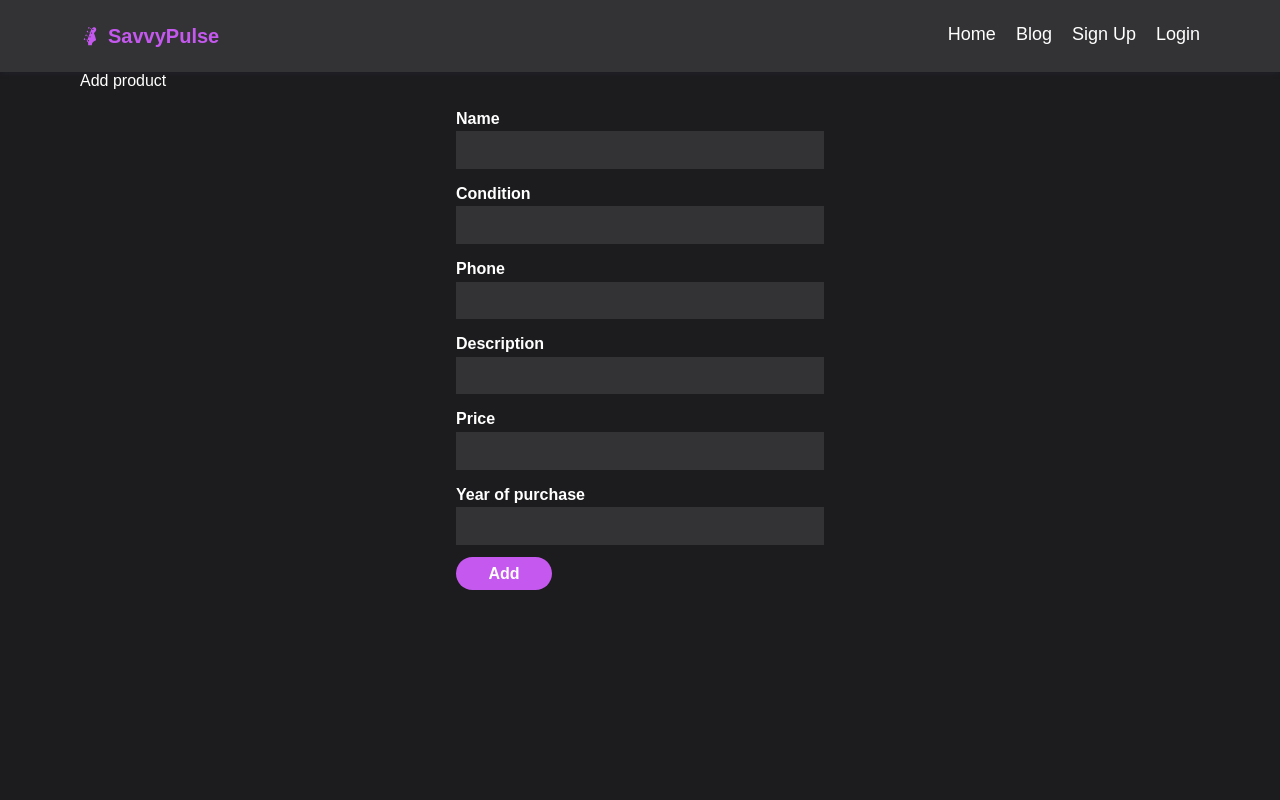
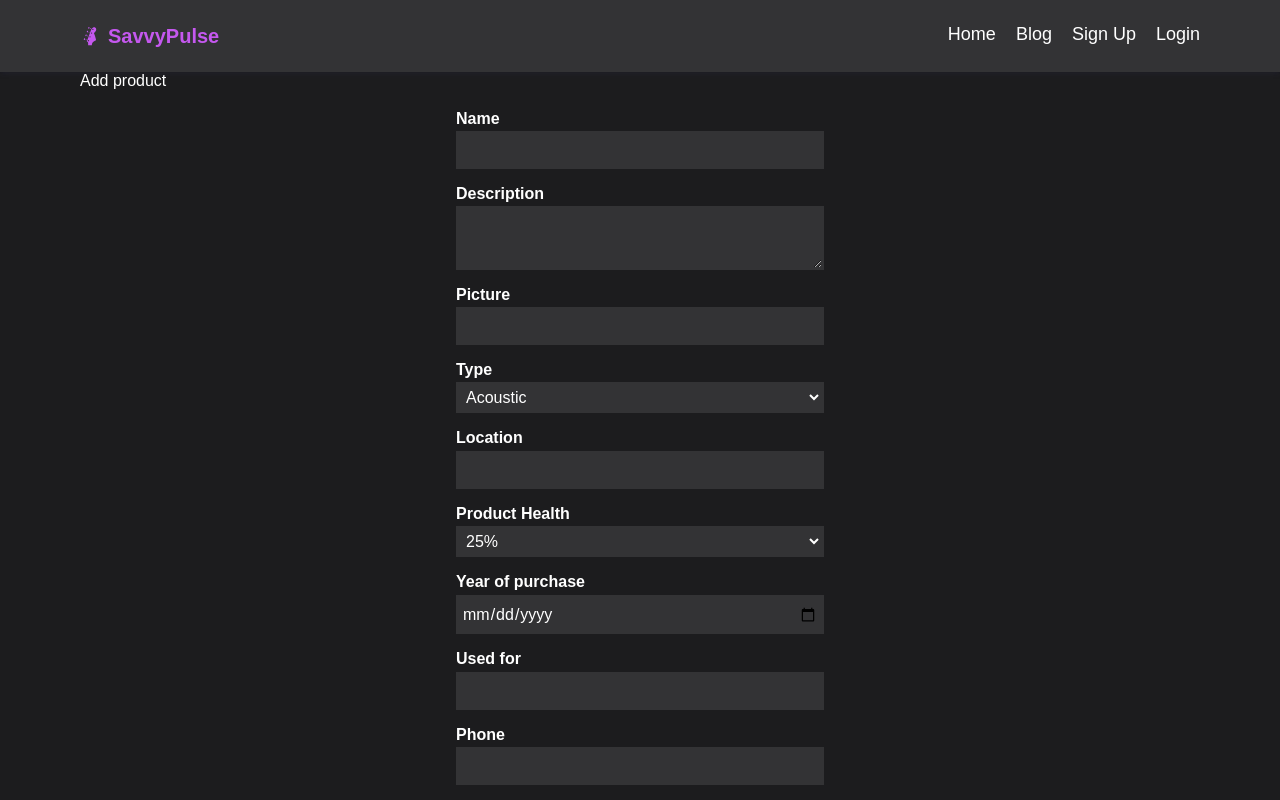
Before and after one commit to UpalBarua/savvy-pulse-client, a React (Vite) app: page /add-product in a window 1280 px wide. Shown: the top 800 px of the page. Built offline with nearby package versions, Linux system fonts and the light colour scheme; no server answers.

Commit message:
new product route added

```diff
--- a/index.html
+++ b/index.html
@@ -2,7 +2,8 @@
 <html lang="en">
   <head>
     <meta charset="UTF-8" />
-    <link rel="icon" type="image/svg+xml" href="/vite.svg" />
+    <!-- <link rel="icon" type="image/svg+xml" href="/vite.svg" /> -->
+    <link rel="shortcut icon" href="favicon.ico" type="image/x-icon" />
     <meta name="viewport" content="width=device-width, initial-scale=1.0" />
     <title>Vite + React</title>
   </head>
--- a/src/pages/AddProduct/AddProduct.jsx
+++ b/src/pages/AddProduct/AddProduct.jsx
@@ -1,15 +1,62 @@
+import axios from 'axios';
 import React from 'react';
+import { useAuth } from '../../contexts/AuthContext';
+import { Toaster, toast } from 'react-hot-toast';
 import styles from './AddProduct.module.css';
 
 const AddProduct = () => {
-  const handleAddProduct = (event) => {
+  const { user } = useAuth();
+
+  const handleAddProduct = async (event) => {
     event.preventDefault();
     const form = event.target;
     const formData = {
       name: form.name.value,
+      description: form.description.value,
+      picture: form.picture.value,
+      type: form.type.value,
+      price: {
+        original: form.original.value,
+        resale: form.resale.value,
+      },
+      condition: {
+        health: form.condition.value,
+        purchased: form.purchased.value,
+        used: form.used.value,
+      },
+      seller: user?.email,
+      postedOn: new Date(),
+      location: form.location.value,
+      phone: form.phone.value,
+      isAvailable: true,
+      isAdvertised: false,
     };
 
-    console.log(formData);
+    console.log(JSON.stringify(formData));
+
+    try {
+      const response = await axios.post(
+        'http://localhost:3000/products/new',
+        formData
+      );
+      if (response.data.acknowledged) {
+        toast.success('Sign Up Successful!', {
+          style: {
+            border: '1px solid var(--clr-accent-300)',
+            padding: '16px',
+            color: '#713200',
+          },
+          iconTheme: {
+            primary: '#713200',
+            secondary: '#FFFAEE',
+          },
+        });
+        navigate('/my-products');
+      }
+      console.log(response);
+    } catch (error) {
+      console.log(error);
+    }
   };
 
   return (
@@ -18,32 +65,62 @@ const AddProduct = () => {
       <form className={styles.addProduct} onSubmit={handleAddProduct}>
         <div className="control">
           <label className="label">Name</label>
-          <input className="input" name="name" type="text" />
+          <input className="input" name="name" type="text" required />
         </div>
         <div className="control">
-          <label className="label">Condition</label>
-          <input className="input" name="condition" type="text" />
+          <label className="label">Description</label>
+          <textarea className="input" name="description" type="text" />
+        </div>
+        <div className="control">
+          <label className="label">Picture</label>
+          <input className="input" name="picture" type="text" required />
+        </div>
+        <div className="control">
+          <label className="label">Type</label>
+          <select className="input" name="type" required>
+            <option value="Acoustic">Acoustic</option>
+            <option value="Electric">Electric</option>
+            <option value="Bass">Bass</option>
+          </select>
+        </div>
+        <div className="control">
+          <label className="label">Location</label>
+          <input className="input" name="location" type="text" required />
+        </div>
+        <div className="control">
+          <label className="label">Product Health</label>
+          <select className="input" name="condition" required>
+            <option value="25">25%</option>
+            <option value="50">50%</option>
+            <option value="75">75%</option>
+            <option value="100">100%</option>
+          </select>
+        </div>
+        <div className="control">
+          <label className="label">Year of purchase</label>
+          <input className="input" name="purchased" type="date" required />
+        </div>
+        <div className="control">
+          <label className="label">Used for</label>
+          <input className="input" name="used" type="text" required />
         </div>
         <div className="control">
           <label className="label">Phone</label>
-          <input className="input" name="phone" type="number" />
+          <input className="input" name="phone" type="number" required />
         </div>
         <div className="control">
-          <label className="label">Description</label>
-          <input className="input" name="description" type="text" />
+          <label className="label">Original Price</label>
+          <input className="input" name="original" type="text" required />
         </div>
         <div className="control">
-          <label className="label">Price</label>
-          <input className="input" name="price" type="text" />
-        </div>
-        <div className="control">
-          <label className="label">Year of purchase</label>
-          <input className="input" name="purchase" type="text" />
+          <label className="label">Resale Price</label>
+          <input className="input" name="resale" type="text" required />
         </div>
         <button className="btn-primary" type="submit">
           Add
         </button>
       </form>
+      <Toaster position="top-center" reverseOrder={false} />
     </section>
   );
 };
--- /dev/null
+++ b/src/pages/Blog/Blog.jsx
@@ -0,0 +1,38 @@
+import React from 'react';
+import styles from './Blog.module.css';
+
+const BLOG_DATA = [
+  {
+    _id: 1,
+    question:
+      'What are the different ways to manage a state in a React application?',
+    answer:
+      "State management is simply a way to engender communication and sharing of data across components. It creates a concrete data structure to represent your app's State that you can read and write. ",
+  },
+  {
+    _id: 2,
+    question: 'How does prototypical inheritance work?',
+    answer:
+      'Simply put, prototypical inheritance refers to the ability to access object properties from another object. We use a JavaScript prototype to add new properties and methods to an existing object constructor. We can then essentially tell our JS code to inherit properties from a prototype. Prototypical inheritance allows us to reuse the properties or methods from one JavaScript object to another through a reference pointer function.',
+  },
+  {
+    _id: 3,
+    question: 'What is a unit test? Why should we write unit tests?',
+    answer: '',
+  },
+  {
+    _id: 4,
+    question: 'React vs. Angular vs. Vue?',
+    answer: '',
+  },
+];
+
+const Blog = () => {
+  return (
+    <section className="container">
+      <h2>Blog</h2>
+    </section>
+  );
+};
+
+export default Blog;
--- a/src/pages/Category/Category.jsx
+++ b/src/pages/Category/Category.jsx
@@ -108,7 +108,7 @@ const Category = () => {
     queryKey: ['products'],
     queryFn: async () => {
       const response = await axios.get(
-        `http://localhost:3000/categories/${params.type}`
+        `http://localhost:3000/products/${params.type}`
       );
       return response.data;
     },
--- /dev/null
+++ b/src/pages/MyProducts/MyProducts.jsx
@@ -0,0 +1,6 @@
+import React from 'react';
+import styles from './MyProducts.module.css';
+
+const MyProducts = () => {};
+
+export default MyProducts;
--- a/src/pages/Signup/Signup.jsx
+++ b/src/pages/Signup/Signup.jsx
@@ -40,7 +40,6 @@ const Signup = () => {
       if (response?.user?.uid) {
         updateUserProfile(formData.name);
         saveUser(formData.name, formData.email, formData.type);
-        console.log(response);
         toast.success('Sign Up Successful!', {
           style: {
             border: '1px solid var(--clr-accent-300)',
@@ -110,7 +109,7 @@ const Signup = () => {
           </div>
           <div className="control">
             <label className="label">Account type</label>
-            <select className="input" name="type" id="">
+            <select className="input" name="type">
               <option value="buyer">buyer</option>
               <option value="seller">seller</option>
             </select>
```
Also changed, not shown: src/routes/Routes.jsx (+10 -0 lines), src/pages/Blog/Blog.module.css (added), src/pages/MyProducts/MyProducts.module.css (added), 1 other file (tests, documents, lock files or other folders).
